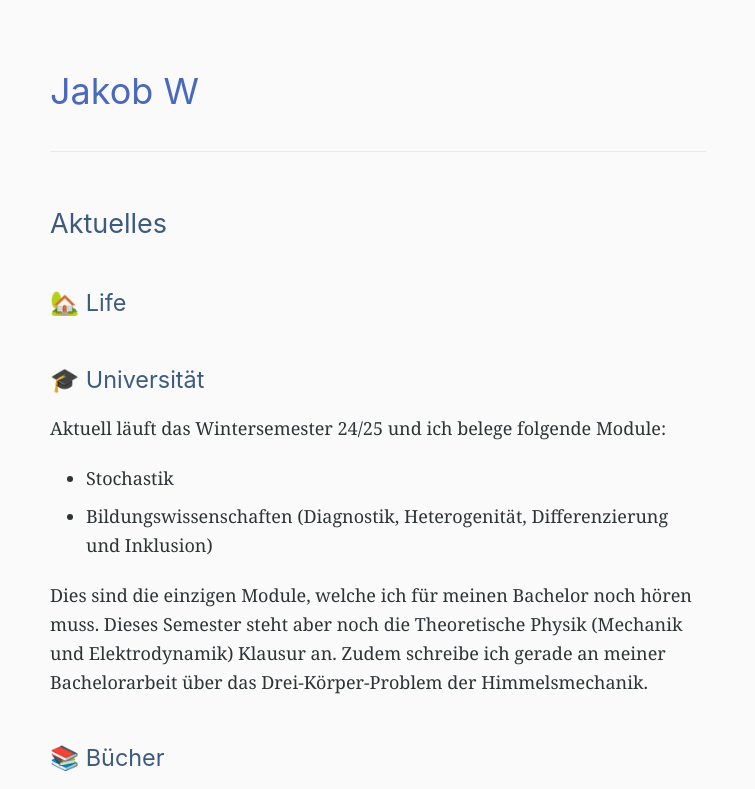
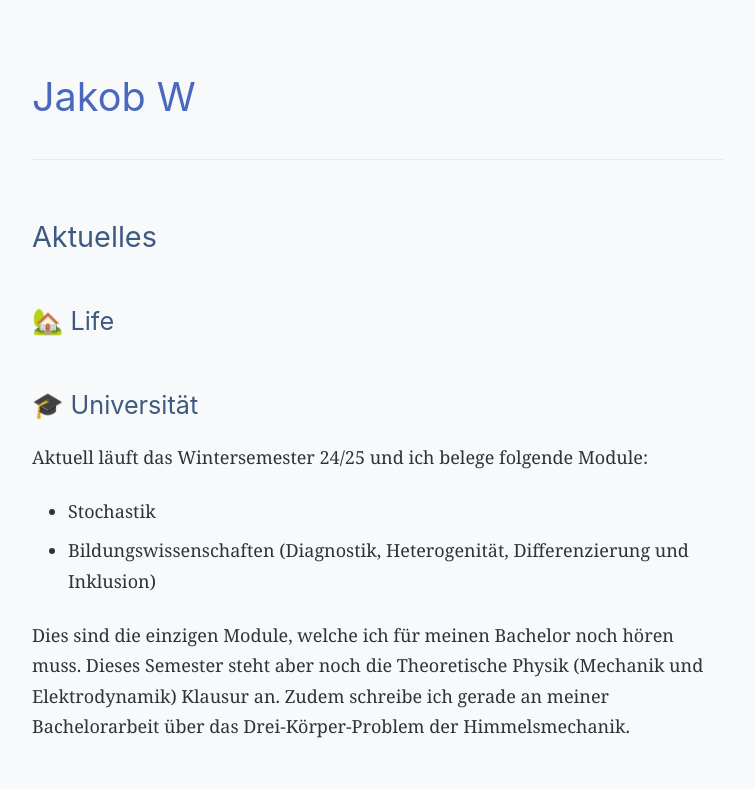
Before and after one commit to Jakob-Ws/Jakob-Ws-Test, a plain HTML site: page now.html in a window 1280 px wide. Shown: the top 789 px of the page, without its empty margins (262-1017 px from the left). Drawn offline with Linux system fonts and the light colour scheme.

Commit message:
Update style.css

```diff
--- a/style.css
+++ b/style.css
@@ -1,16 +1,17 @@
 /* Farbpalette als CSS-Variablen */
 :root {
-    --bg-primary: #fafafa;        /* Sehr helles Grau als Hintergrund */
+    --bg-primary: #f8f9fa;        /* Etwas helleres Grau als Hintergrund für angenehme Lesbarkeit */
     --bg-secondary: #ffffff;      /* Reines Weiß */
     --text-primary: #2d3436;      /* Dunkelgrau für Text */
     --text-secondary: #636e72;    /* Mittleres Grau */
-    --accent-1: #546de5;         /* Gedämpftes Blau */
-    --accent-2: #3d5a80;         /* Dunkles Blaugrau */
-    --link: #4a69bd;             /* Mittleres Blau für Links */
-    --link-hover: #6c5ce7;       /* Helleres Blau für Hover */
-    --subtle-border: #e9ecef;    /* Sehr helles Grau */
-    --code-bg: #f8f9fa;          /* Helles Grau */
-    --blockquote-bg: #f5f7fa;    /* Sehr helles Blaugrau */
+    --accent-1: #5d8def;          /* Gedämpftes Blau für Akzent */
+    --accent-2: #3d5a80;          /* Dunkles Blaugrau */
+    --link: #4a69bd;              /* Mittleres Blau für Links */
+    --link-hover: #6c5ce7;        /* Helleres Blau für Hover */
+    --subtle-border: #e9ecef;     /* Sehr helles Grau für Grenzen */
+    --code-bg: #f1f3f5;           /* Helles Grau für Code-Hintergrund */
+    --blockquote-bg: #f0f4f8;     /* Sehr helles Blaugrau */
+    --math-bg: #edf2f7;           /* Helles Blau für mathematische Blöcke */
 }
 
 /* Basis-Reset */
@@ -22,12 +23,12 @@
 
 /* Grundlegende Typografie und Layout */
 body {
-    max-width: 40em;
+    max-width: 42em;
     margin: 0 auto;
     padding: 2rem;
     font-family: Georgia, serif;
     font-size: 18px;
-    line-height: 1.6em;
+    line-height: 1.7;
     color: var(--text-primary);
     background-color: var(--bg-primary);
 }
@@ -43,22 +44,22 @@ h1, h2, h3, h4 {
 }
 
 h1 {
-    font-size: 2em;
+    font-size: 2.2em;
     margin-top: 1em;
     color: var(--accent-1);
 }
 
 h2 {
-    font-size: 1.5em;
+    font-size: 1.6em;
 }
 
 h3 {
-    font-size: 1.3em;
+    font-size: 1.4em;
 }
 
 /* Absätze und Listen */
 p, ul, ol {
-    margin-bottom: 1.2em;
+    margin-bottom: 1.3em;
     color: var(--text-primary);
 }
 
@@ -110,23 +111,34 @@ blockquote {
     border-radius: 0 4px 4px 0;
 }
 
-/* Code */
-code {
+/* Code und Mathematische Notation */
+code, .math-inline {
     font-family: "Courier New", Courier, monospace;
     background-color: var(--code-bg);
-    color: var(  --text-primary);
+    color: var(--text-primary);
     padding: 0.2em 0.4em;
     border-radius: 3px;
     font-size: 0.9em;
 }
 
-pre {
-    background-color: var(--code-bg);
+pre, .math-block {
+    background-color: var(--math-bg);
+    color: var(--text-primary);
     padding: 1em;
     overflow-x: auto;
     margin: 1.5em 0;
     border-radius: 4px;
     border: 1px solid var(--subtle-border);
+    font-family: "Courier New", Courier, monospace;
+}
+
+/* Mathematische Blockdarstellung */
+.math-block {
+    display: block;
+    font-size: 1em;
+    margin: 1.5em 0;
+    padding: 1em;
+    border-left: 3px solid var(--accent-2);
 }
 
 /* Horizontale Linie */
@@ -187,6 +199,7 @@ tr:nth-child(even) {
     background: var(--accent-1);
     color: white;
 }
+
 /* Bildergalerie */
 .gallery {
     display: grid;
@@ -206,5 +219,3 @@ tr:nth-child(even) {
 .gallery img:hover {
     transform: scale(1.5);
 }
-
-/* Weitere Stile bleiben unverändert */
```
